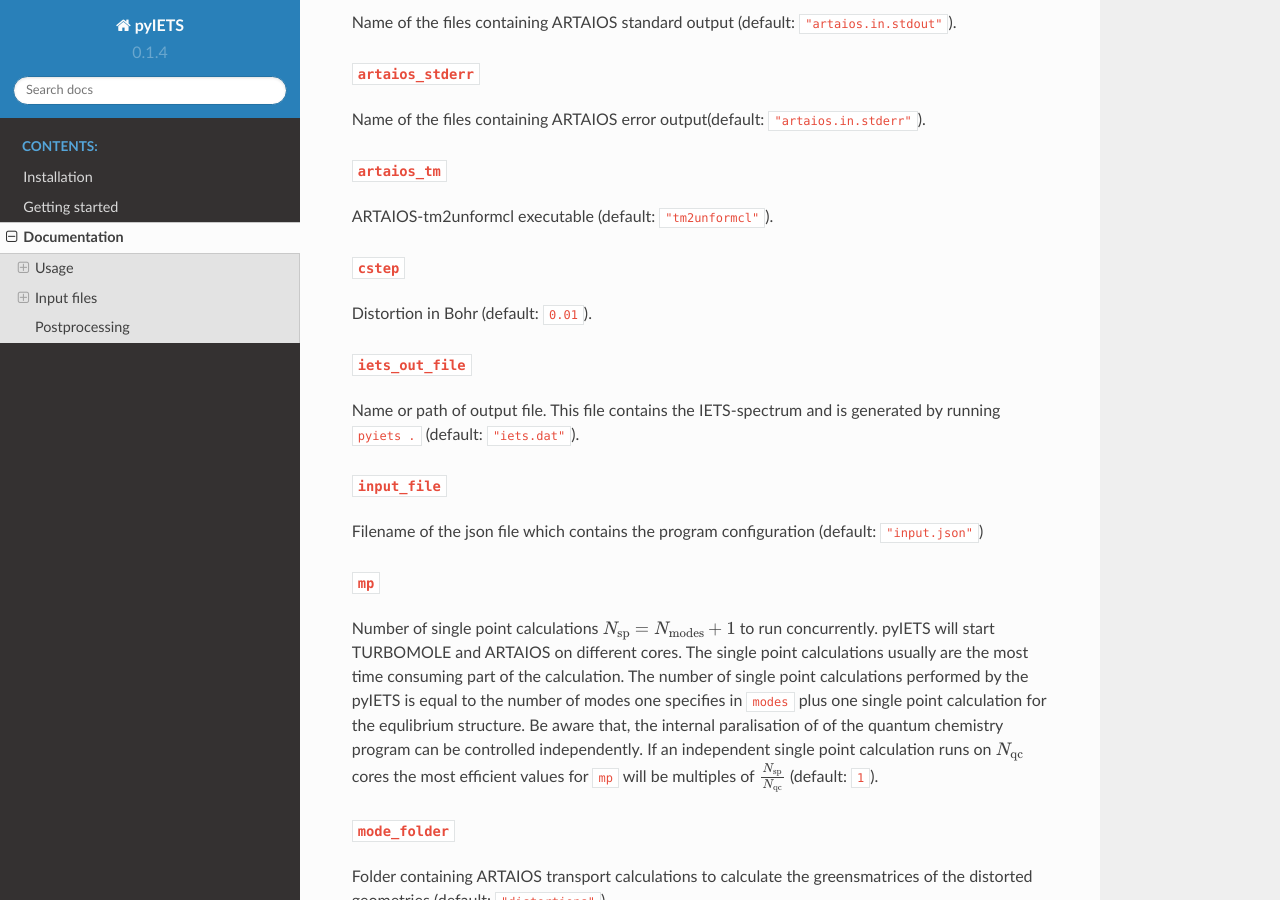
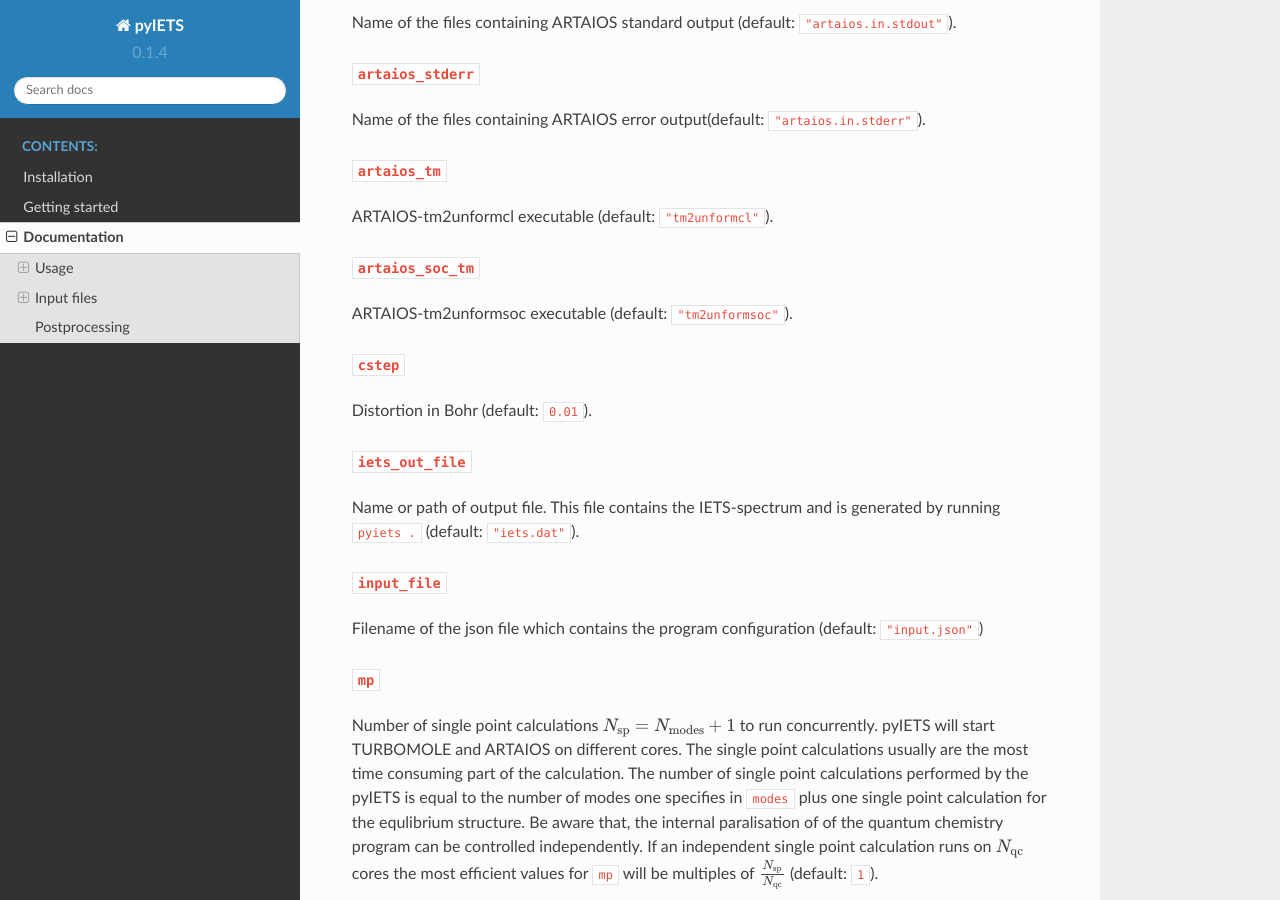
Before and after one commit to benjaminbolbrinker/pyiets, a Sphinx documentation site: the page built from docs/source/documentation.rst, in a window 1280 px wide and 900 px high, scrolled down 2083 px. Built offline with Sphinx 7.4.7 and the Read the Docs theme 2.0.0, drawn with Linux system fonts in a browser that asks for light colours.

Commit message:
minor documentation change

```diff
--- a/docs/source/documentation.rst
+++ b/docs/source/documentation.rst
@@ -105,6 +105,12 @@ Name of the files containing ARTAIOS error output(default: :code:`"artaios.in.st
 ^^^^^^^^^^^^^^^^^^^
 
 ARTAIOS-tm2unformcl executable (default: :code:`"tm2unformcl"`).
+
+:code:`artaios_soc_tm`
+^^^^^^^^^^^^^^^^^^^
+
+ARTAIOS-tm2unformsoc executable (default: :code:`"tm2unformsoc"`).
+
 
 :code:`cstep`
 ^^^^^^^^^^^^^^^^^^^
```
